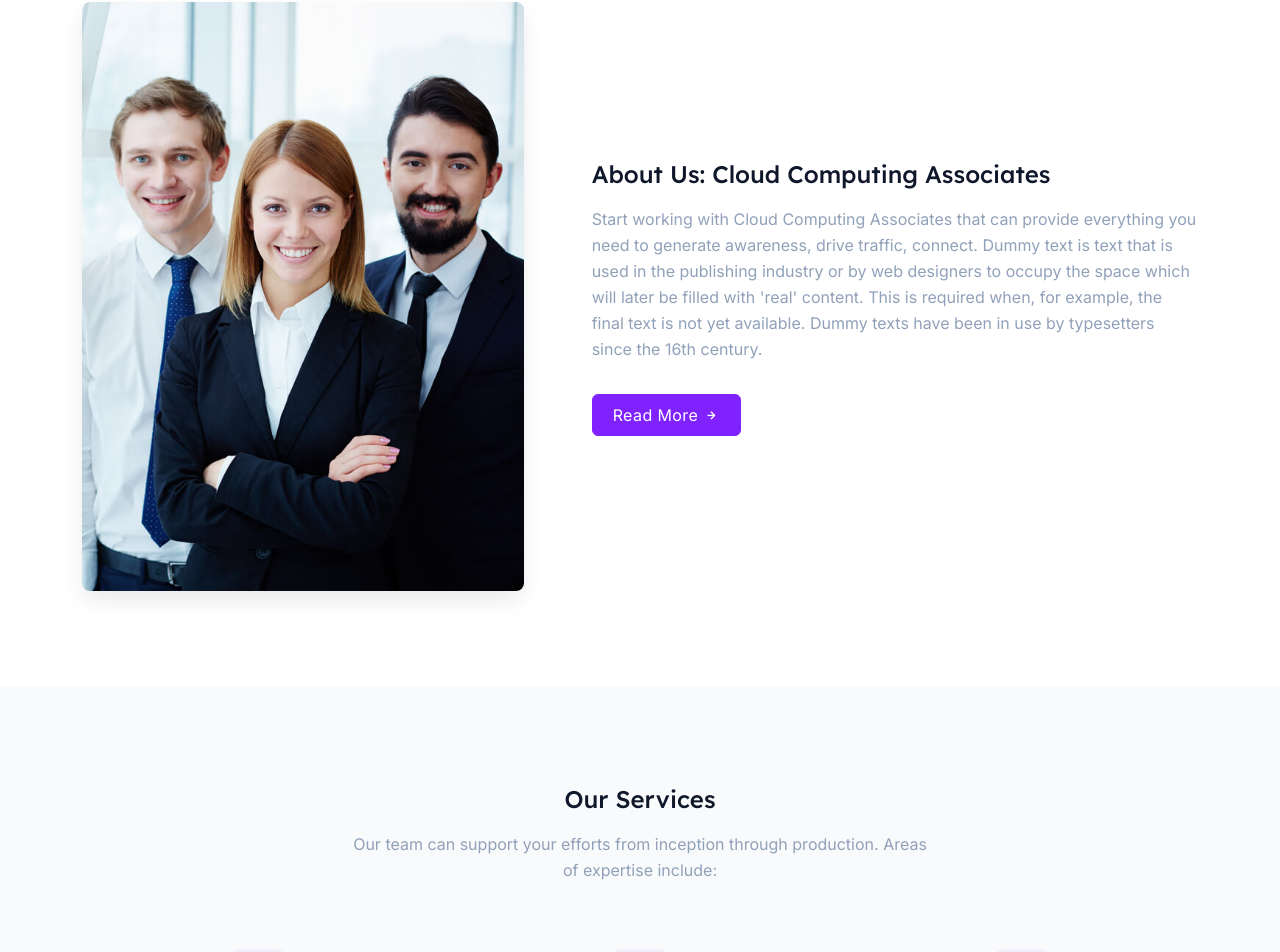
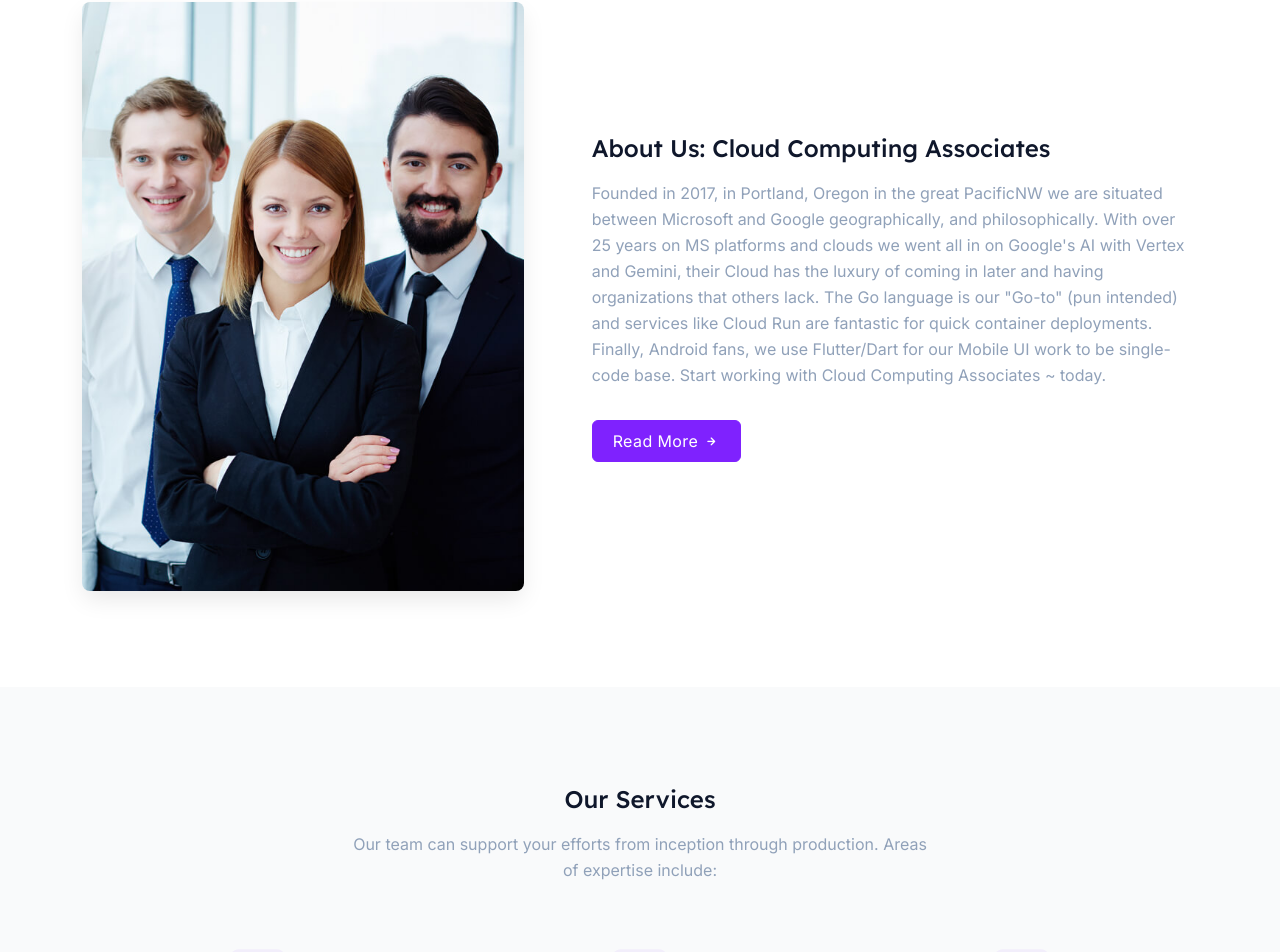
Before and after one commit to mtmazurik/CCAWEbsite, an Angular app: page / in a window 1280 px wide. Shown: the part 1268-2220 px from the top of the page. Built offline with nearby package versions, Linux system fonts and the light colour scheme.

Commit message:
blurb about us

```diff
--- a/src/app/components/about/about.component.html
+++ b/src/app/components/about/about.component.html
@@ -15,7 +15,7 @@
             <div class="lg:ms-7">
                 <h3 class="mb-4 md:text-2xl text-xl font-medium">About Us: Cloud Computing Associates</h3>
 
-                <p class="text-slate-400 dark:text-slate-300 max-w-2xl mx-auto">Start working with Cloud Computing Associates that can provide everything you need to generate awareness, drive traffic, connect. Dummy text is text that is used in the publishing industry or by web designers to occupy the space which will later be filled with 'real' content. This is required when, for example, the final text is not yet available. Dummy texts have been in use by typesetters since the 16th century.</p>
+                <p class="text-slate-400 dark:text-slate-300 max-w-2xl mx-auto">Founded in 2017, in Portland, Oregon in the great PacificNW we are situated between Microsoft and Google geographically, and philosophically. With over 25 years on MS platforms and clouds we went all in on Google's AI with Vertex and Gemini, their Cloud has the luxury of coming in later and having organizations that others lack.  The Go language is our "Go-to" (pun intended) and services like Cloud Run are fantastic for quick container deployments.  Finally, Android fans, we use Flutter/Dart for our Mobile UI work to be single-code base. Start working with Cloud Computing Associates ~ today.</p>
 
                 <div class="relative mt-8">
                     <a [routerLink]="'/aboutus'" class="py-2 px-5 inline-block font-normal tracking-wide border align-middle transition duration-500 ease-in-out text-base text-center bg-violet-600 hover:bg-violet-700 border-violet-600 hover:border-violet-700 text-white rounded-md">Read More <i class="uil uil-arrow-right"></i></a>
```
